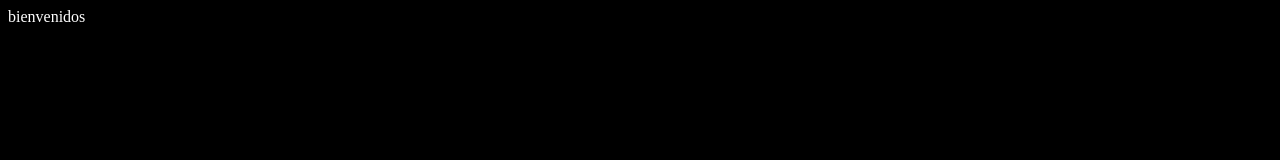
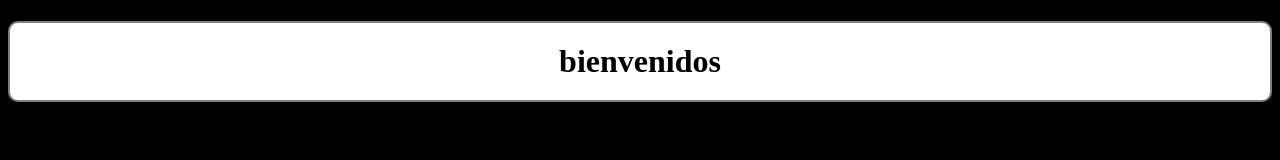
Before and after one commit to Tzilacatcoatl/prueba_git, a plain HTML site: page index.html in a window 1280 px wide. Drawn offline with Linux system fonts and the light colour scheme.

Commit message:
agregue h1 a bienvanida y di disenio en el css cambiando...

```diff
--- a/css/style.css
+++ b/css/style.css
@@ -2,3 +2,13 @@ body{
     background-color: black;
     color: white;
 }
+
+h1{
+    display: block;
+    border: 2px solid gray;
+    background-color:white;
+    color: black;
+    text-align: center;
+    padding: 20px 0px;
+    border-radius: 10px;
+}
--- a/index.html
+++ b/index.html
@@ -7,7 +7,7 @@
 <link rel="stylesheet" href="css/style.css">
 </head>
 <body>
-    bienvenidos
+   <h1>bienvenidos</h1>
     <script src="js/script.js"></script>
 </body>
 </html>
```
